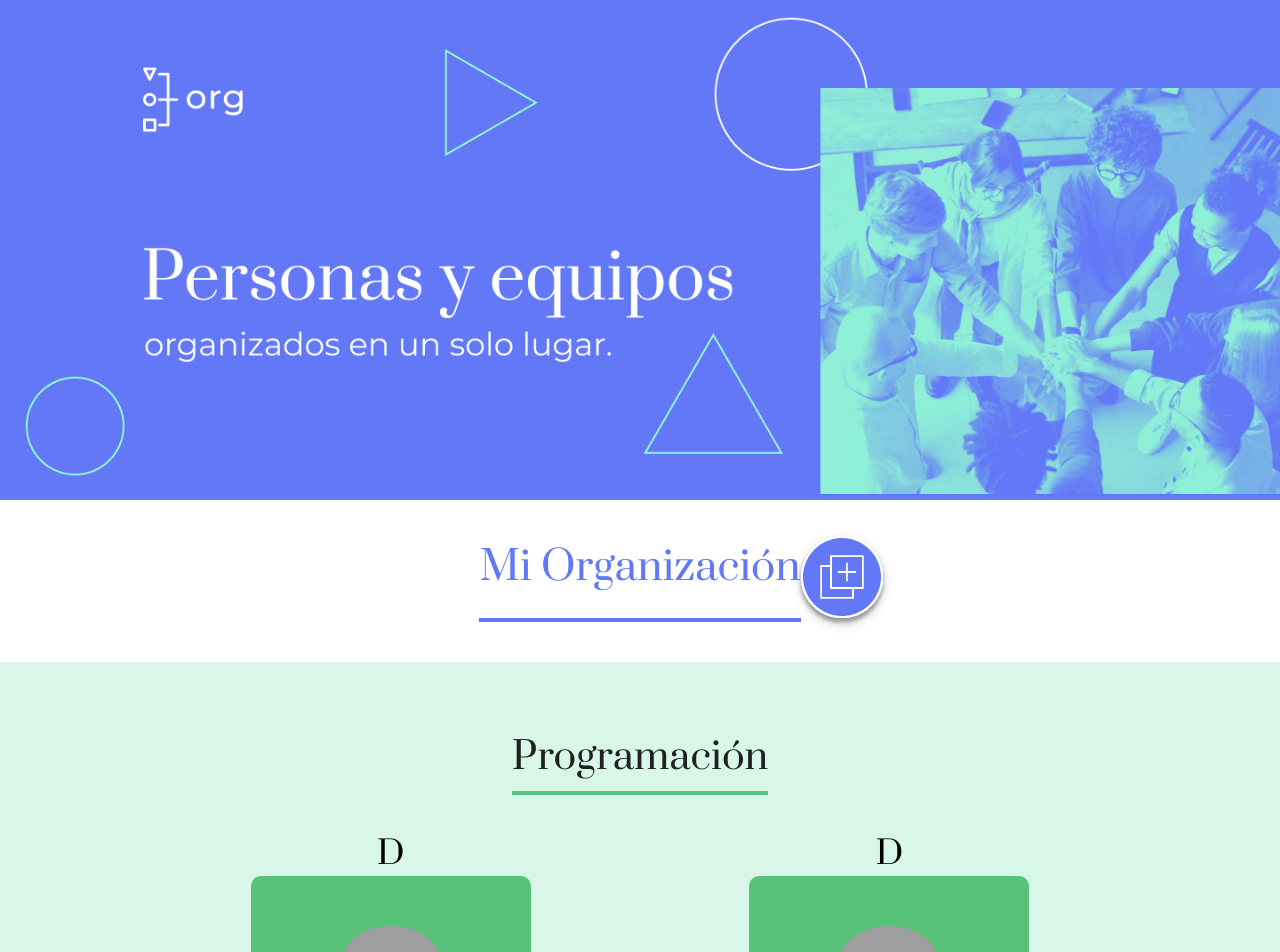
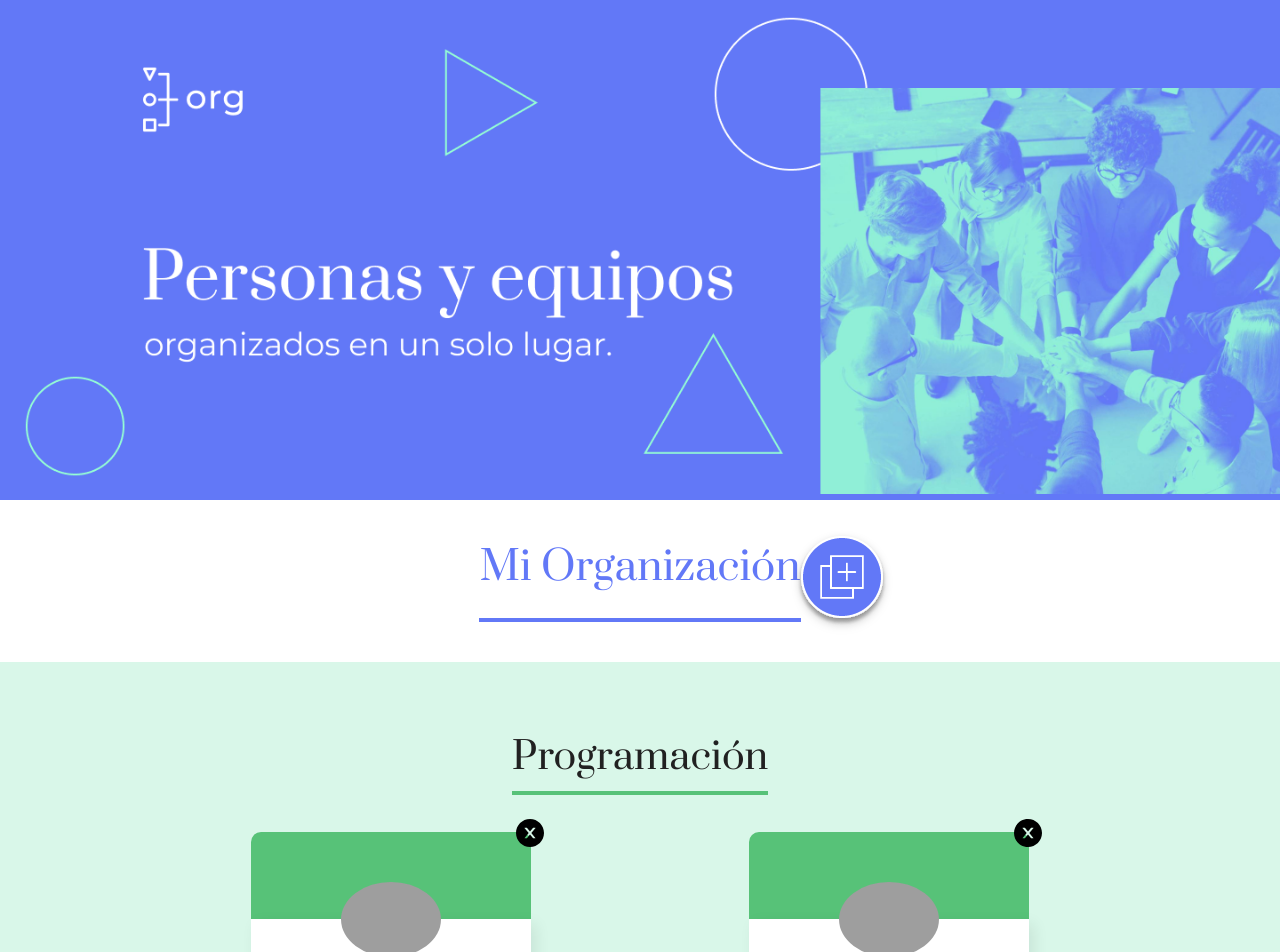
Before and after one commit to JuliMontes/2_React_Como_los_componentes_funcionan_org, a React (Create React App) app: page / in a window 1280 px wide. Shown: the top 952 px of the page. Built offline with nearby package versions, Linux system fonts and the light colour scheme; grey boxes are pictures that could not be loaded.

Commit message:
Agregando icono de eliminar Colaborador

```diff
--- a/src/components/Colaborador/Colaborador.css
+++ b/src/components/Colaborador/Colaborador.css
@@ -41,3 +41,9 @@
     font-weight: 400;
     margin: 0;
 }
+
+.eliminar {
+    position: absolute;
+    right: -15px;
+    top: -15px;
+}
--- a/src/components/Colaborador/index.js
+++ b/src/components/Colaborador/index.js
@@ -1,10 +1,11 @@
 import "./Colaborador.css"
+import { AiFillCloseCircle } from "react-icons/ai"
 
 const Colaborador = (props) => {
     const { nombre, puesto, foto, equipo } = props.datos
     const { colorPrimario, eliminarColaborador } = props
     return <div className="colaborador">
-        <span onClick={eliminarColaborador}>D</span>
+        <AiFillCloseCircle className="eliminar" onClick={eliminarColaborador} />
         <div className="encabezado" style={{backgroundColor: colorPrimario}}>
             <img src={foto} alt={nombre} />
             <div className="info">
```
